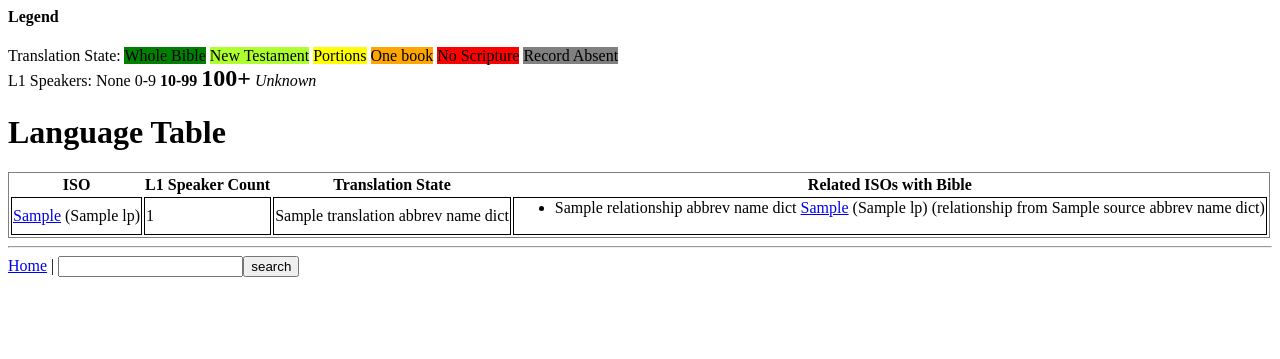
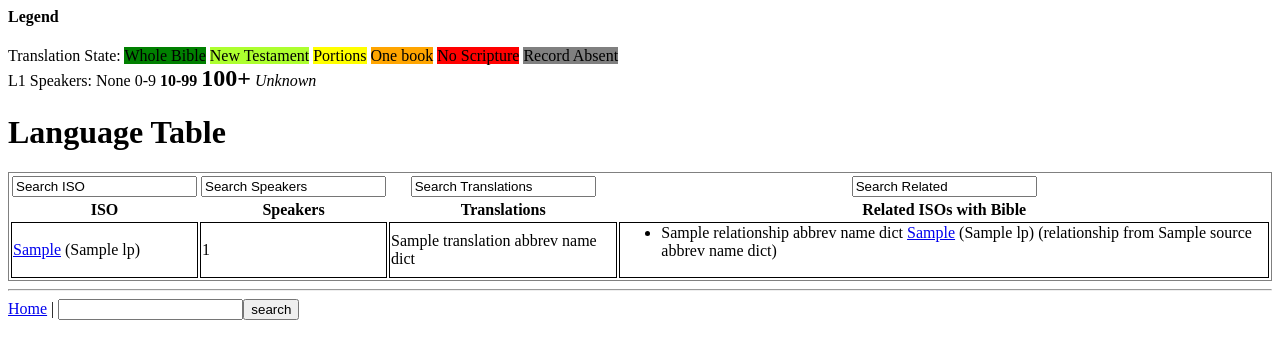
Before and after one commit to edwinsteele/language_explorer, a Flask app: template language_explorer/templates/table.html in a window 1280 px wide. Shown: the top 359 px of the page. Run offline with Flask 2, Linux system fonts and the light colour scheme; the template is opened without the code that fills it: most values are stand-ins (such as "Sample title", 1, 10 or a date in 2020); some libraries are stand-ins or nearby versions.

Commit message:
Proper datatable column filtering on the table page

```diff
--- a/language_explorer/templates/table.html
+++ b/language_explorer/templates/table.html
@@ -2,24 +2,41 @@
 {% block title %}Language Table{% endblock %}
 {% include "legend.html" %}
 {% block head_js %}
-   		<script type="text/javascript" src="http://localhost/DataTables-1.9.4/media/js/jquery.js"/>
-		<script type="text/javascript" src="http://localhost/DataTables-1.9.4/media/js/jquery.dataTables.js"/>
-		<script type="text/javascript">
-			$(document).ready( function() {
-				$('#datatable_table').dataTable();
-			} );
-		</script>
+    <style type="text/css">
+      .dataTables_filter { display: none; }
+    </style>
 {% endblock %}
 {% block content %}
 <h1>Language Table</h1>
 
 <table class="bordered_table" id="datatable_table">
-  <tr>
-    <th>ISO</th>
-    <th>L1 Speaker Count</th>
-    <th>Translation State</th>
-    <th>Related ISOs with Bible</th>
-  </tr>
+  <thead>
+      <tr>
+          <th><label>
+              <input type="text" name="search_ISO" value="Search ISO"
+                     class="search_init"/>
+          </label></th>
+          <th><label>
+              <input type="text" name="search_Speakers" value="Search Speakers"
+                     class="search_init"/>
+          </label></th>
+          <th><label>
+              <input type="text" name="search_Translations"
+                     value="Search Translations" class="search_init"/>
+          </label></th>
+          <th><label>
+              <input type="text" name="search_Related" value="Search Related"
+                     class="search_init"/>
+          </label></th>
+      </tr>
+      <tr>
+        <th>ISO</th>
+        <th>Speakers</th>
+        <th>Translations</th>
+        <th>Related ISOs with Bible</th>
+      </tr>
+  </thead>
+  <tbody>
 {% for iso, speaker_count, tr_status, related_list in table_data %}
     <tr>
       <td class="bordered_td">{{ macros.format_iso_as_href(iso) }}</td>
@@ -37,5 +54,51 @@
       </td>
     </tr>
 {% endfor %}
+  </tbody>
 </table>
+
+<script type="text/javascript" src="http://localhost/DataTables-1.9.4/media/js/jquery.js"></script>
+<script type="text/javascript" src="http://localhost/DataTables-1.9.4/media/js/jquery.dataTables.js"></script>
+<script type="text/javascript">
+    var asInitVals = [];
+    $(document).ready( function() {
+        var oTable = $('#datatable_table').dataTable( {
+            "bPaginate": false,
+            "bSortClasses": true,
+            "oLanguage": {
+                "sSearch": "Search all columns:"
+            }
+        } );
+
+        var thi = $("thead input");
+        thi.keyup( function () {
+            /* Filter on the column (the index) of this element */
+            oTable.fnFilter( this.value, $("thead input").index(this), true );
+        } );
+
+        /*
+         * Support functions to provide a little bit of 'user friendlyness' to the textboxes in
+         * the footer
+         */
+        thi.each( function (i) {
+            asInitVals[i] = this.value;
+        } );
+
+        thi.focus( function () {
+            if ( this.className == "search_init" )
+            {
+                this.className = "";
+                this.value = "";
+            }
+        } );
+
+        thi.blur(function () {
+            if ( this.value == "" )
+            {
+                this.className = "search_init";
+                this.value = asInitVals[$("thead input").index(this)];
+            }
+        } );
+    } );
+</script>
 {% endblock %}
```
